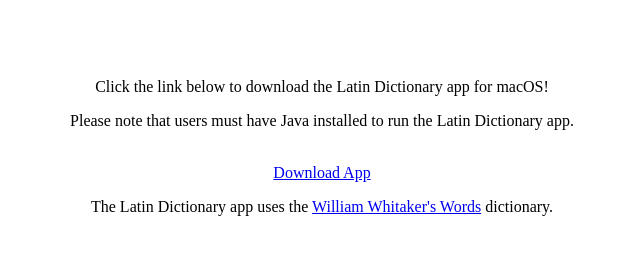
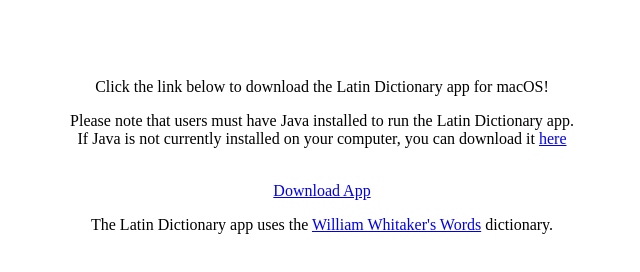
Before and after one commit to gktravels/latin-dictionary, a plain HTML site: page index.htm in a window 1280 px wide. Shown: the whole page, without its empty margins (318-958 px from the left). Drawn offline with Linux system fonts and the light colour scheme.

Commit message:
Update index.htm

```diff
--- a/index.htm
+++ b/index.htm
@@ -6,7 +6,8 @@
     <br/>  <br/> <br/>
     <div style="text-align: center">
     <p> Click the link below to download the Latin Dictionary app for macOS! </p>
-      <p> Please note that users must have Java installed to run the Latin Dictionary app. </p>
+      <p> Please note that users must have Java installed to run the Latin Dictionary app. <br/>
+          If Java is not currently installed on your computer, you can download it <a href="https://www.oracle.com/java/technologies/javase-jdk16-downloads.html">here</a></p>
      <br />
       <a href="LatinDictionaryInstall.zip" download>Download App</a>
       <br/>
```
